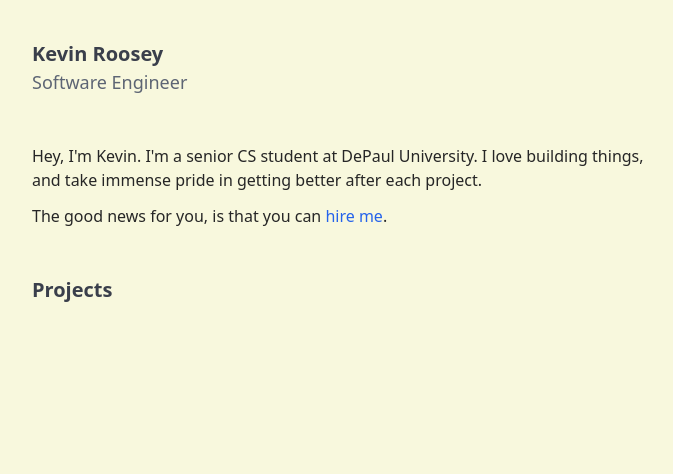
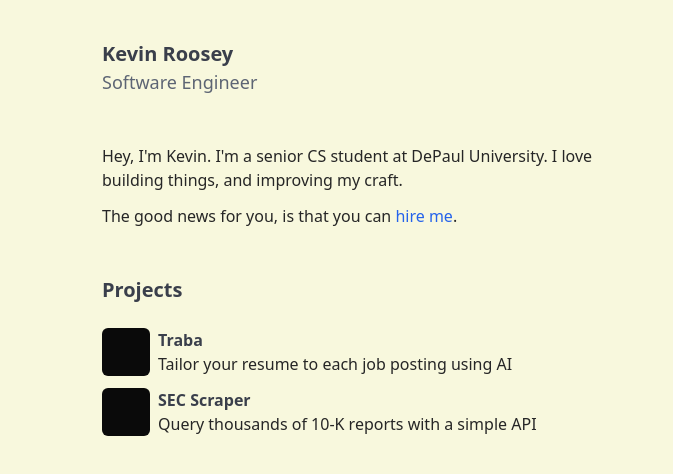
Before and after one commit to kevinroosey/kevinroosey.com, a React (Vite) app: page / in a window 1280 px wide. Shown: the top 474 px of the page, without its empty margins (288-961 px from the left). Built offline with nearby package versions, Linux system fonts and the light colour scheme.

Commit message:
more stuff if you could believe it

```diff
--- a/src/App.tsx
+++ b/src/App.tsx
@@ -6,22 +6,40 @@ function App() {
   return (
     <>
       <div className='min-h-screen min-w-screen max-h-full bg-background py-10'>
-        <div className='w-full xl:w-1/2 mx-auto flex flex-col gap-12'>
+        <div className='w-full xl:w-[500px] mx-auto flex flex-col gap-12'>
           <div className='w-full flex items-center mx-auto'>
               <Header />
           </div>
           <div className='w-full flex items-center mx-auto'>
             <div className='flex flex-col gap-3'>
-              <p className='text-neutral-800'>Hey, I&apos;m Kevin. I&apos;m a senior CS student at DePaul University. I love building things, and take immense pride in getting better after each project.
+              <p className='text-neutral-800'>Hey, I&apos;m Kevin. I&apos;m a senior CS student at DePaul University. I love building things, and improving my craft.
               </p>
             <p className='text-neutral-800'>The good news for you, is that you can <a href='mailto:kevinroosey@gmail.com' className='text-blue-600 hover:text-underline hover:text-blue-700'>hire me</a>.</p>
             </div>
           </div>
           <div>
             <h1 className="text-left text-xl font-semibold text-primary-800">Projects</h1>
-            <div>
+            <div className='flex flex-col pt-6 gap-3'>
+              <div className='flex gap-2'>
+                <div className='w-12 h-12 rounded-md bg-neutral-950'>
 
+                </div>
+                <div>
+                  <h2 className='text-md font-semibold text-primary-800'>Traba</h2>
+                  <p className='text-neutral-800'>Tailor your resume to each job posting using AI</p>
+                </div>
+              </div>
+              <div className='flex gap-2'>
+                <div className='w-12 h-12 rounded-md bg-neutral-950'>
+
+                </div>
+                <div>
+                  <h2 className='text-md font-semibold text-primary-800'>SEC Scraper</h2>
+                  <p className='text-neutral-800'>Query thousands of 10-K reports with a simple API</p>
+                </div>
             </div>
+            </div>
+
           </div>
         </div>
       </div>
```
